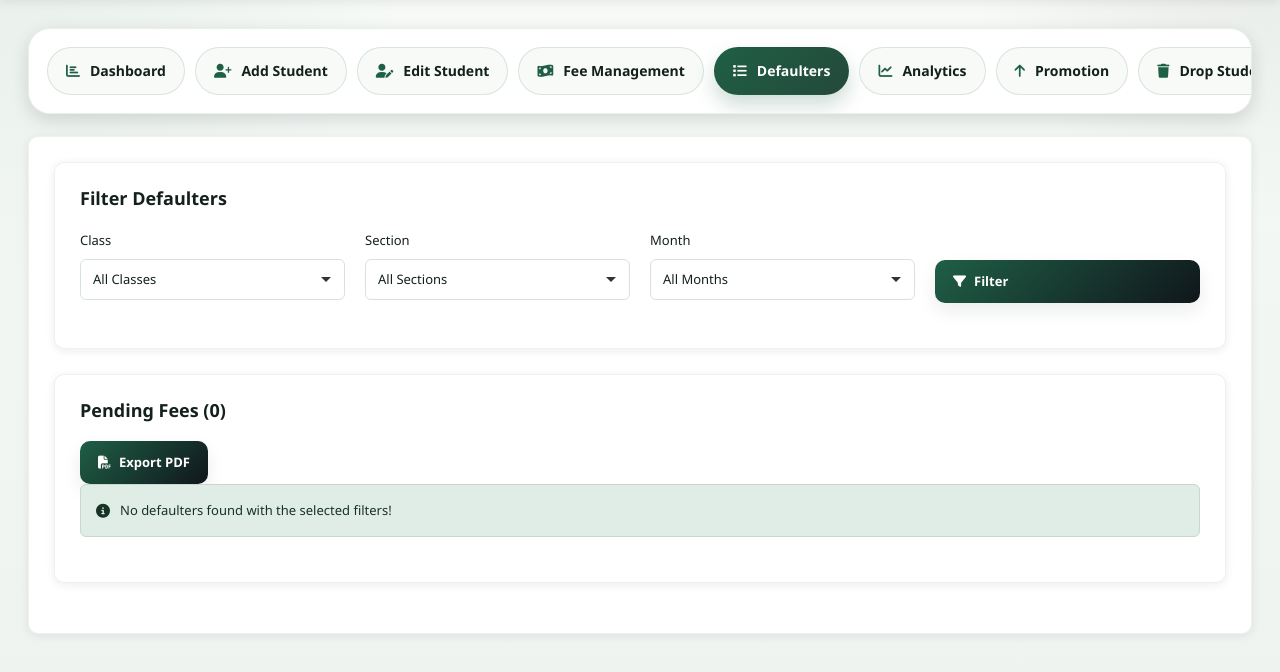
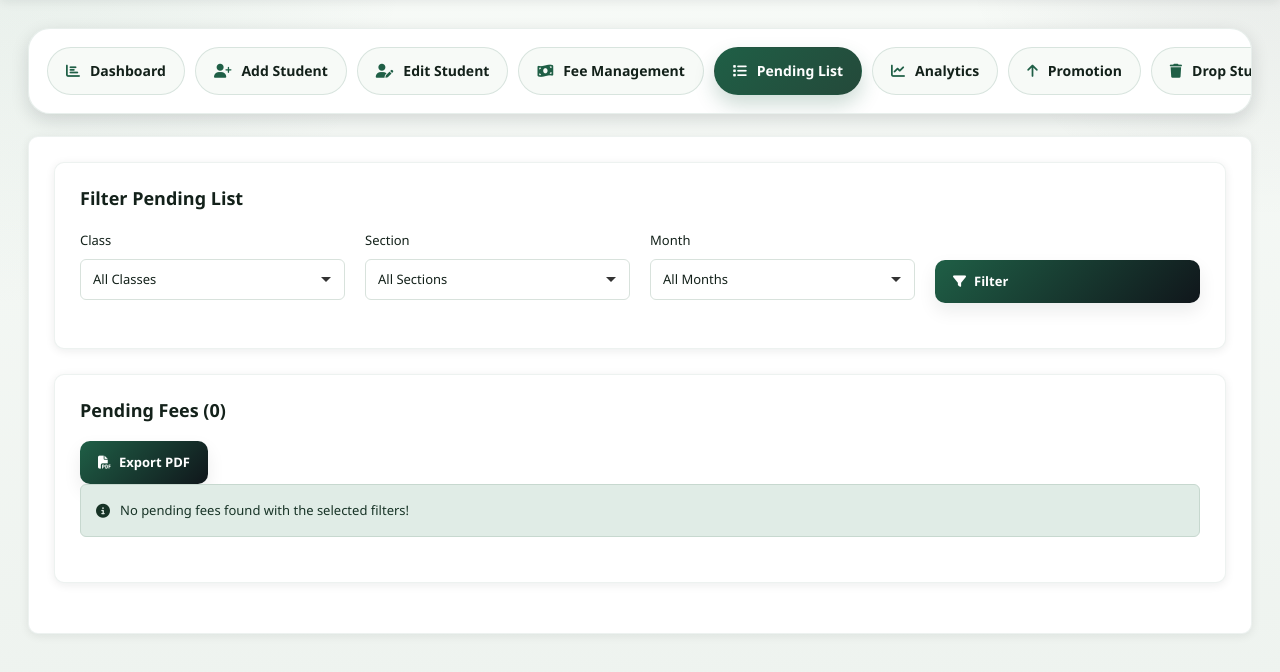
Before and after one commit to Kashif1916/Jinnah-School-s-Software, a PHP site: page /Finance_System/master/defaulter_list.php in a window 1280 px wide. Shown: the part 111-783 px from the top of the page. Run offline with PHP 8.4, Linux system fonts and the light colour scheme; tables that the repository leaves empty hold one stand-in row (values such as "Sample post").

Commit message:
last update

```diff
--- a/finance/dashboard.php
+++ b/finance/dashboard.php
@@ -66,7 +66,7 @@ $total_defaulters = $conn->query("SELECT COUNT(DISTINCT student_id) as count FRO
                         </div>
 
                         <p class="welcome-card__text" style="color: rgba(255,255,255,0.9);">
-                            Quick access to payments, defaulters, and daily collections. Use the buttons below to continue your work.
+                            Quick access to payments, pending fees, and daily collections. Use the buttons below to continue your work.
                         </p>
 
 
--- a/master/defaulter_list.php
+++ b/master/defaulter_list.php
@@ -38,19 +38,15 @@ if ($defaulters) {
 <head>
     <meta charset="UTF-8">
     <meta name="viewport" content="width=device-width, initial-scale=1.0">
-
-    <title>Defaulter List - <?php echo SITE_NAME; ?></title>
+    <title>Pending List - <?php echo SITE_NAME; ?></title>
     <link href="https://cdn.jsdelivr.net/npm/bootstrap@5.3.0/dist/css/bootstrap.min.css" rel="stylesheet">
     <link href="https://cdnjs.cloudflare.com/ajax/libs/font-awesome/6.4.0/css/all.min.css" rel="stylesheet">
-
     <link href="../assets/css/style.css" rel="stylesheet">
 </head>
 <body>
-
     <div class="wrapper feature-shell">
         <main class="main-content">
             <div class="topbar">
-
                 <div class="topbar-left d-flex align-items-center gap-3">
                     <?php echo render_system_logo('topbar-logo'); ?>
                     <div class="panel-brand">
@@ -58,7 +54,6 @@ if ($defaulters) {
                         <span>Principal Panel</span>
                     </div>
                 </div>
-
                 <div class="topbar-right">
                     <span class="user-info">
                         <i class="fas fa-user-circle"></i> <?php echo get_username(); ?>
@@ -92,7 +87,7 @@ if ($defaulters) {
                         </a>
 
                         <a href="defaulter_list.php" class="module-nav-btn active">
-                            <i class="fas fa-list"></i> Defaulters
+                            <i class="fas fa-list"></i> Pending List
                         </a>
 
                         <a href="payment_analytics.php" class="module-nav-btn">
@@ -112,8 +107,7 @@ if ($defaulters) {
 
                 <div class="form-section">
                     <div class="filter-section">
-                        <h4>Filter Defaulters</h4>
-
+                        <h4>Filter Pending List</h4>
                         <form method="POST" class="filter-form">
                             <div class="form-grid">
                                 <div class="form-group">
@@ -219,7 +213,7 @@ if ($defaulters) {
 
                         <?php else: ?>
                             <div class="alert alert-info">
-                                <i class="fas fa-info-circle"></i> No defaulters found with the selected filters!
+                                <i class="fas fa-info-circle"></i> No pending fees found with the selected filters!
                             </div>
 
                         <?php endif; ?>
--- a/master/defaulter_report.php
+++ b/master/defaulter_report.php
@@ -9,7 +9,11 @@ require_once '../config/db.php';
 require_once '../includes/session.php';
 require_once '../includes/helpers.php';
 
-require_master();
+// Allow both Master and Finance roles to access this report
+if (!is_master() && !is_finance()) {
+    header('Location: ' . BASE_URL . 'index.php');
+    exit();
+}
 
 $class_filter = isset($_GET['class']) ? sanitize_input($_GET['class']) : '';
 $section_filter = isset($_GET['section']) ? sanitize_input($_GET['section']) : '';
```
Also changed, not shown: finance/defaulter_list.php (+8 -2 lines).
